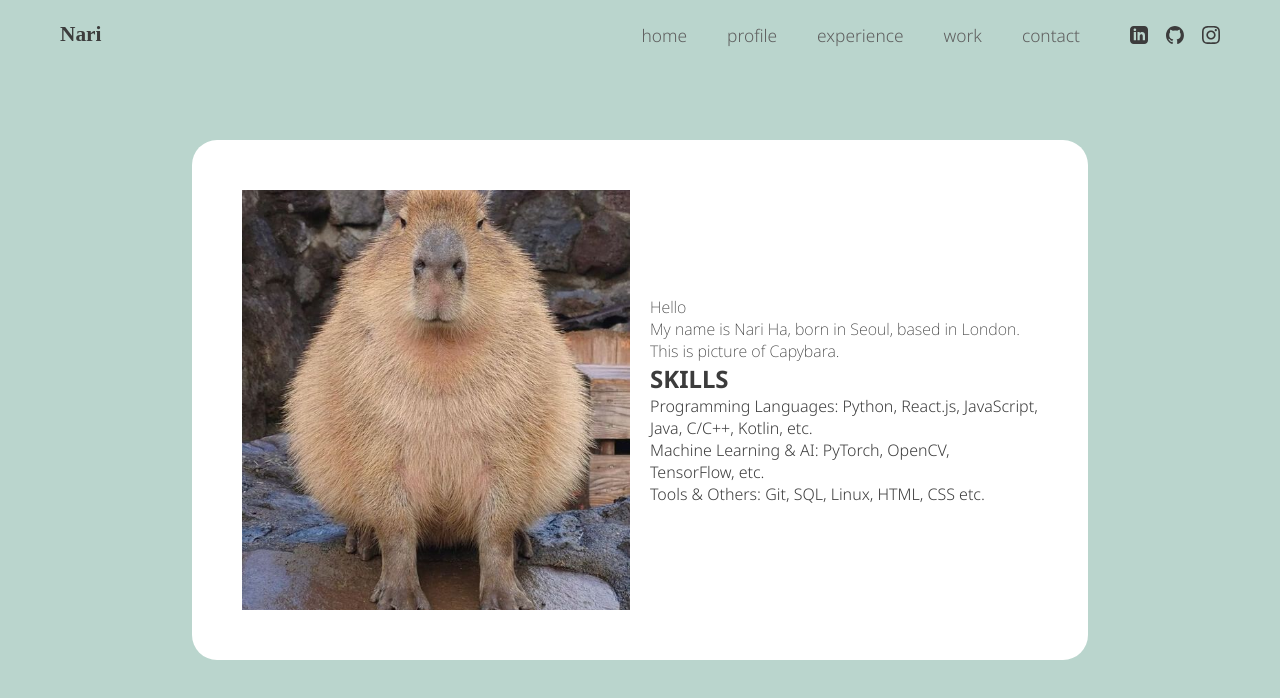
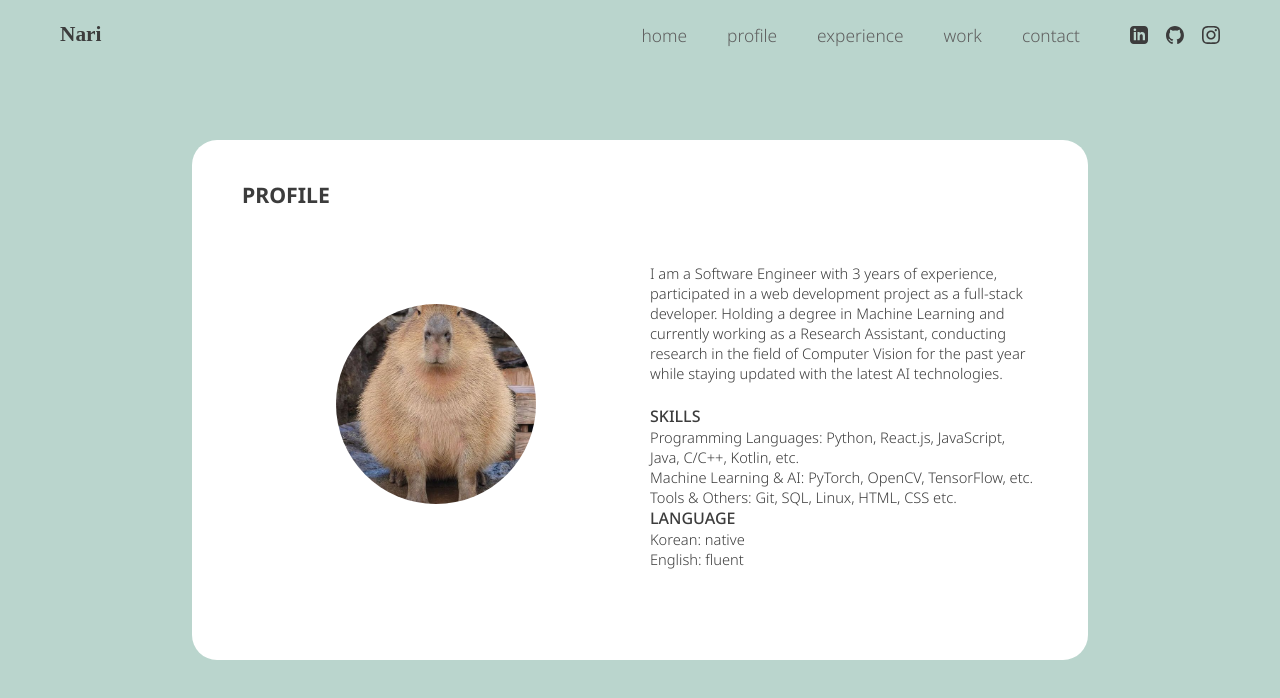
Before and after one commit to nari-ha/portfolio, a React (Vite) app: page /profile in a window 1280 px wide. Shown: the top 698 px of the page. Built offline with nearby package versions, Linux system fonts and the light colour scheme; a web font is replaced by a local one.

Commit message:
Data update

```diff
--- a/src/App.css
+++ b/src/App.css
@@ -143,7 +143,8 @@ body {
   flex-direction: row;
   justify-content: center;
   align-items: stretch;
-  padding: 50px;
+  padding: 40px 50px;
+  min-width: 768px;
 }
 
 .component-inner {
@@ -158,13 +159,20 @@ body {
   margin-left: 10px;
 }
 
-.component-inner .photo {
-  width: 100%;
-  height: 100%;
-  background-image: url(/images/capybara.jpg);
-  background-position: center;
-  background-repeat: no-repeat;
-  background-size: cover;
+.component-inner .photo-frame {
+  width:100%;
+  height:100%;
+  display: flex;
+  justify-content: center;
+  align-items: center;
+}
+
+.component-inner .photo-frame .profile-photo {
+  width: 200px;
+  height: 200px;
+  border-radius: 100%;
+  object-fit: cover;
+  margin-top: -50px;
 }
 
 .component-inner .profile.text {
@@ -173,6 +181,7 @@ body {
   flex-direction: column;
   justify-content: center;
   text-align:start;
+  padding-top: 32px;
 }
 
 .intro {
@@ -247,15 +256,23 @@ body {
   margin-bottom: 30px;
 }
 
-.text.body {
-  font-size: 12pt;
-  font-weight: 300;
+.text.title {
+  font-size: 16pt;
+  font-weight: 700;
 }
 
-.text.title {
-  font-size: 18pt;
-  font-weight: 700;
+.text.heading {
+  font-size: 12pt;
+  font-weight: 500;
 }
+
+.text.body {
+  font-size: 11pt;
+  font-weight: 300;
+  word-break: normal;
+}
+
+
 
 .page .work-wrap {
   display: flex;
@@ -300,8 +317,9 @@ body {
 }
 
 .page .work-wrap .card .card-inner .card-title{
-  font-size: 13pt;
+  font-size: 12pt;
   font-weight: 500;
+  margin-bottom: 10px;
 }
 
 .page .work-wrap .card .card-inner .card-detail{
@@ -337,13 +355,19 @@ body {
 }
 
 @media ( max-width:1024px ) {
+  .component {
 
+  }
 }
 
 @media ( max-width:768px ) {
-
+  .component {
+    min-width: 0;
+  }
 }
 
 @media ( max-width:576 ) {
+  .component {
 
+  }
 }
--- a/src/App.jsx
+++ b/src/App.jsx
@@ -5,7 +5,6 @@ import Profile from "./pages/Profile";
 import Intro from "./pages/Intro";
 import Experience from "./pages/Experience";
 import { Routes, Route, useNavigate, useLocation } from "react-router-dom";
-import { TransitionGroup, CSSTransition } from "react-transition-group";
 
 function App() {
   const [count, setCount] = useState(0);
--- a/src/data.jsx
+++ b/src/data.jsx
@@ -1,28 +1,28 @@
 let data = [
   {
     id: 0,
-    title: "hi im nari",
+    title: "VLM Object Detection (In Progress)",
     img: "/images/capybara.jpg",
     summary: "this is the brief description of project1",
     detail: "this is the long description of the project1this is description of the project1 description of the project1this is description of the project1",
   },
   {
     id: 1,
-    title: "hicvsdf",
+    title: "Person Search (In Progress)",
     img: "/images/jokebear.ico",
     summary: "this is the brief desffion of project",
     detail: "this is description of the project2 this is description of the project2",
   },
   {
     id: 2,
-    title: "hdfaerer",
+    title: "Cross Modal Learning",
     img: "/images/capybara.jpg",
-    summary: "this is the brief descrisdct",
+    summary: "MSc Dissertation - person re-identification model",
     detail: "this is description of the project3 this is description of the project2",
   },
   {
     id: 3,
-    title: "hsdfi",
+    title: "Responsive Web Front-end",
     img: "/images/capybara.jpg",
     summary: "this is the briedddoject",
     detail: "this is description of the project4 this is description of the project2",
@@ -32,7 +32,7 @@ let data = [
     title: "hasdsdi",
     img: "/images/capybara.jpg",
     summary: "this is the brief descraproject",
-    detail: "this is description of the project15 this is description of the project2",
+    detail: "Korean Institute of Information Scientists and Engineers",
   },
 ]
   export default data;
--- a/src/pages/Experience.jsx
+++ b/src/pages/Experience.jsx
@@ -5,14 +5,20 @@ function Experience() {
         <div className="exp component">
           <div className="component-inner left">
             <div className="work-title text title">WORK EXPERIENCE</div>
-            <div className="work-detail">
-                <p className="l1">Queen Mary, University of London | Research Assistant</p>
-                <p className="">Lotte Innovate Co Ltd | Software Enginner</p>
+            <div className="work-detail text body">
+                <p className="">Queen Mary, University of London</p>
+                <p>Research Assistant</p>
+                <p className="">Lotte Innovate Co Ltd</p>
+                <p>Software Engineer</p>
+                <p>Bluestream Corporation</p>
+                <p>Front-end Developer</p>
+                <p>KU Human Computer Interaction Lab</p>
+                <p>Undergraduate Internship</p>
             </div>
           </div>
           <div className="component-inner right">
             <div className="edu-title text title">EDUCATION</div>
-            <div className="edu-detail">
+            <div className="edu-detail text body">
                 <p>Queen Mary, University of London</p>
                 <p>MSc in Machine Learning for Visual Data Analytics</p>
                 <p>Aug 2023 - Dec 2024</p><br/>
--- a/src/pages/Profile.jsx
+++ b/src/pages/Profile.jsx
@@ -6,15 +6,24 @@ function Profile() {
       <div className="component-wrap">
         <div className="component">
           <div className="component-inner left">
-              <div className="photo"></div>
-              {/* <img className="photo" src="/images/capybara.jpg"/> */}
+            <div className="text title">PROFILE</div>
+            {/* <div className="profile-photo"></div> */}
+            <div className="photo-frame">
+              <img className="profile-photo" src="/images/capybara.jpg" />
+            </div>
           </div>
           <div className="component-inner right">
             <div className="profile text">
-                <p>Hello</p>
-                <p>My name is Nari Ha, born in Seoul, based in London.</p>
-                <p>This is picture of Capybara.</p>
-                <p className="text title">SKILLS</p>
+              <p className="text body">
+                I am a Software Engineer with 3 years of experience,
+                participated in a web development project as a full-stack
+                developer. Holding a degree in Machine Learning and currently
+                working as a Research Assistant, conducting research in the
+                field of Computer Vision for the past year while staying updated
+                with the latest AI technologies.
+              </p>
+              <br/>
+              <p className="text heading">SKILLS</p>
               <p className="text body">
                 Programming Languages: Python, React.js, JavaScript, Java,
                 C/C++, Kotlin, etc.
@@ -25,6 +34,9 @@ function Profile() {
               <p className="text body">
                 Tools & Others: Git, SQL, Linux, HTML, CSS etc.
               </p>
+              <p className="text heading">LANGUAGE</p>
+              <p className="text body">Korean: native</p>
+              <p className="text body">English: fluent</p>
             </div>
           </div>
         </div>
```
Lines whose indentation alone changed are shown as unchanged.
